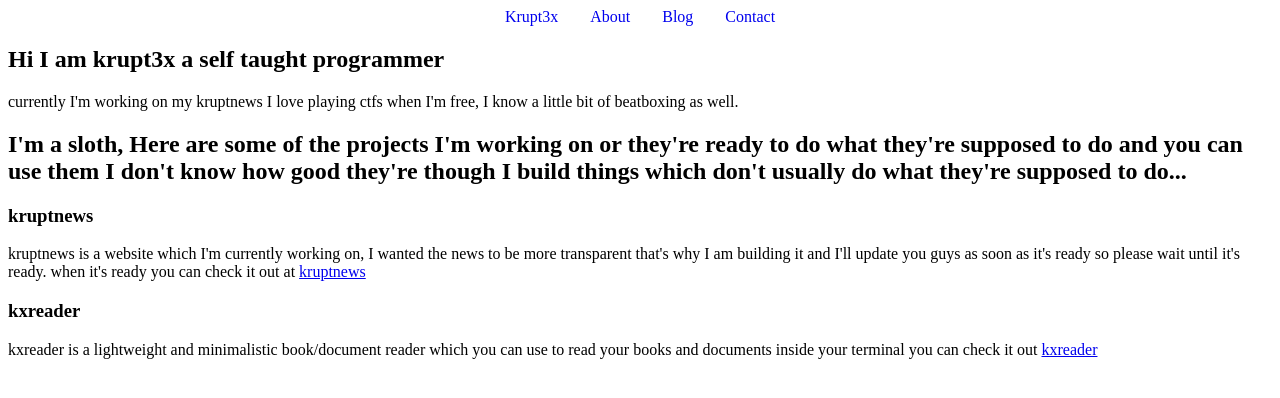
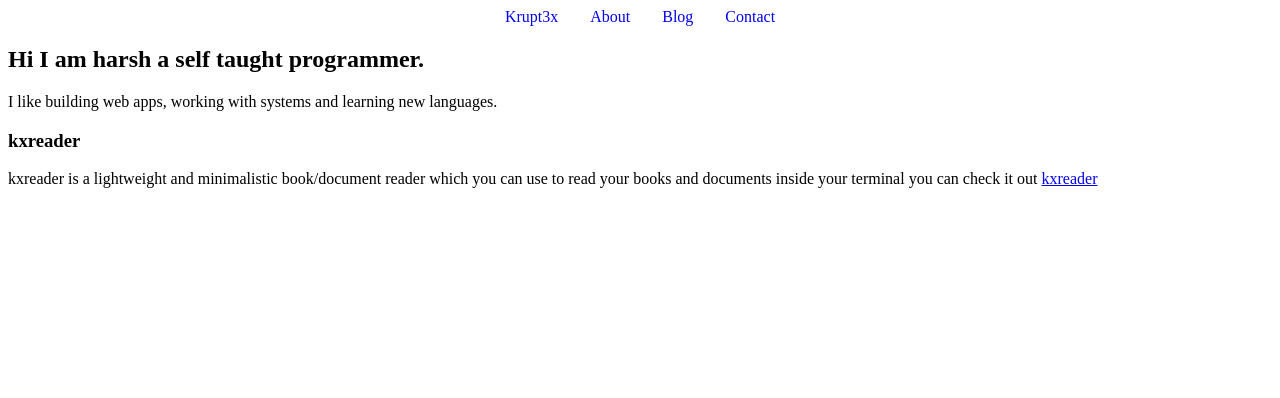
Before and after one commit to krupt3x/portfolio, a website: page index.html in a window 1280 px wide. Drawn offline with Linux system fonts and the light colour scheme.

Commit message:
UPDATE: improved the bio, remmoved a project

```diff
--- a/index.html
+++ b/index.html
@@ -23,27 +23,12 @@
     </header>
     <main>
       <section class="about">
-        <h1>Hi I am krupt3x a self taught programmer</h1>
+        <h1>Hi I am harsh a self taught programmer.</h1>
         <p>
-          currently I'm working on my kruptnews I love playing ctfs when I'm
-          free, I know a little bit of beatboxing as well.
+          I like building web apps, working with systems and learning new languages.
         </p>
       </section>
       <section class="projects">
-        <h2>
-          I'm a sloth, Here are some of the projects I'm working on or they're
-          ready to do what they're supposed to do and you can use them I don't
-          know how good they're though I build things which don't usually do
-          what they're supposed to do...
-        </h2>
-        <h3>kruptnews</h3>
-        <p>
-          kruptnews is a website which I'm currently working on, I wanted the
-          news to be more transparent that's why I am building it and I'll
-          update you guys as soon as it's ready so please wait until it's ready.
-          when it's ready you can check it out at
-          <a href="https://kruptnews.com">kruptnews</a>
-        </p>
         <h3>kxreader</h3>
         <p>
           kxreader is a lightweight and minimalistic book/document reader which
```
